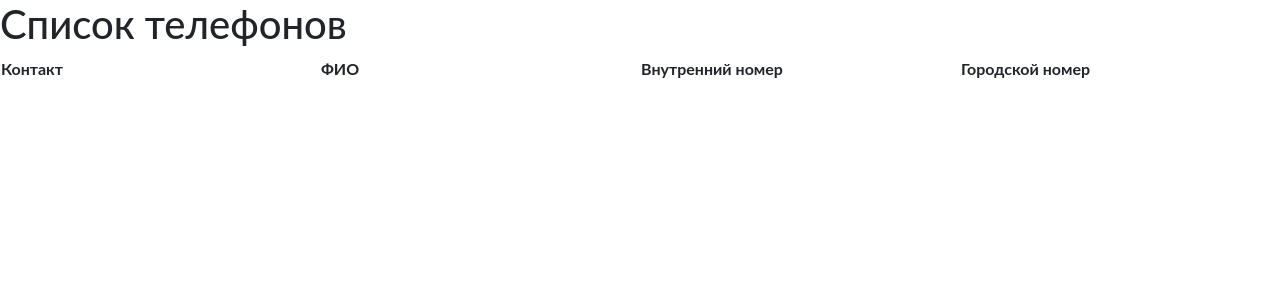
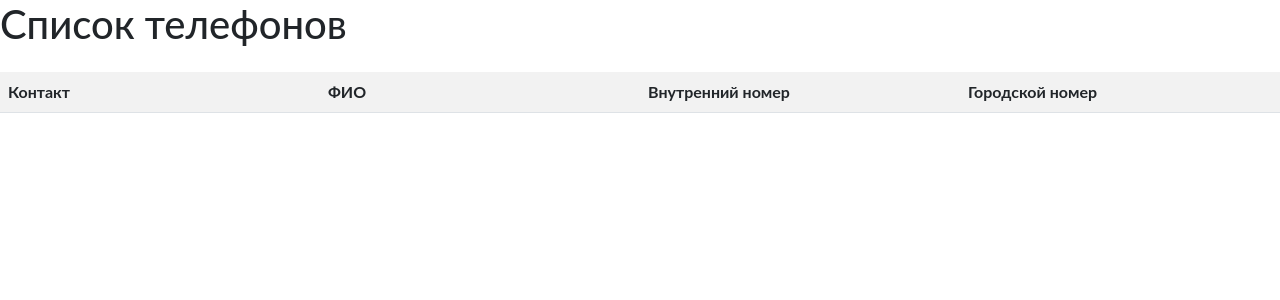
Before and after one commit to CyberPunk58/djangp3-medinet, a Django app: template medinet/contacts/templates/contacts/contacts.html in a window 1280 px wide. Shown: the part 56-356 px from the top of the page. Run offline with Django 3.2, Linux system fonts and the light colour scheme; the template is opened without the code that fills it, so the values that code supplies are empty.

Commit message:
added css

```diff
--- a/medinet/contacts/templates/contacts/contacts.html
+++ b/medinet/contacts/templates/contacts/contacts.html
@@ -1,15 +1,17 @@
 {% extends 'news/base.html' %}
 {% block content %}
+<table class="table table-striped">
 
     <div class="features_contacts">
        <h1>Список телефонов</h1>
-       <table width="100%">
+       <table class="table table-striped" width="100%">
             <tr><th width="200">Контакт</th><th width="200">ФИО</th><th width="200">Внутренний номер</th><th width="200">Городской номер</th></tr> <!--ряд с ячейками заголовков-->
        </table>
             {% for el in contacts %}
-                <table width="100%">
+                <table class="table table-striped" width="100%">
                     <tr bgcolor="d9d9d9"><td width="200">{{el.job_title}}</td><td width="200">{{el.full_name}}</td><td width="200">{{el.ext_number}}</td><td width="200">{{el.phone_number}}</td></tr> <!--ряд с ячейками тела таблицы-->
                 </table>
              {% endfor %}
    </div>
+    </table>
 {% endblock %}
--- a/medinet/medinet/settings.py
+++ b/medinet/medinet/settings.py
@@ -25,7 +25,7 @@ SECRET_KEY = 'django-insecure-p&i-!#q0+#idk$k_*&@8y7-0()#8j)*#%x#zz#nu08(=#nusi(
 # SECURITY WARNING: don't run with debug turned on in production!
 DEBUG = True
 
-ALLOWED_HOSTS = ['192.168.1.123', 'localhost']
+ALLOWED_HOSTS = ['192.168.1.123', 'localhost', '127.0.0.1']
 
 
 # Application definition
```
Also changed, not shown: medinet/db.sqlite3, medinet/media/news/images/eyzAwNrmqaQ.jpg (added).
